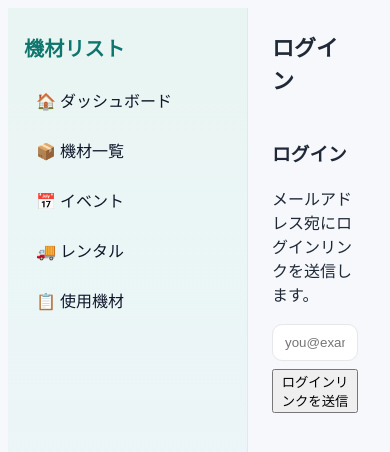
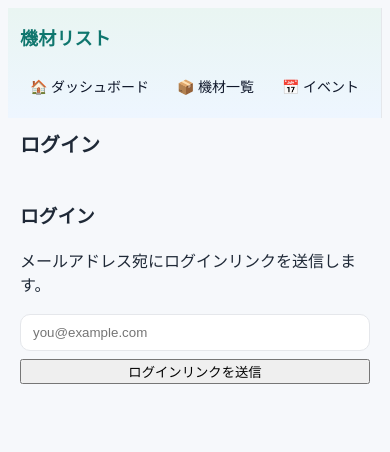
Before and after one commit to DaichiNorikane/equipment_manager, a Next.js app: page /login in a window 390 px wide. Shown: the top 452 px of the page. Built offline with nearby package versions, Linux system fonts and the light colour scheme; no server answers.

Commit message:
feat: rentals info on inventory + mobile responsive UI + categories admin

```diff
--- a/app/globals.css
+++ b/app/globals.css
@@ -69,5 +69,20 @@ label { display: block; font-size: 13px; color: var(--muted); }
 .pill.warn { background: #fef3c7; color: #92400e; border-color: #fde68a; }
 .pill.ok { background: #dcfce7; color: #065f46; border-color: #bbf7d0; }
 
+/* Responsive */
+@media (max-width: 820px) {
+  .layout { display: block; }
+  .sidebar { width: 100%; position: sticky; top: 0; z-index: 10; padding: 12px 12px; }
+  .brand { font-size: 18px; }
+  .nav { display: flex; gap: 8px; overflow-x: auto; white-space: nowrap; }
+  .nav a { padding: 8px 10px; font-size: 14px; }
+  .main { padding: 12px; }
+  .page-title { font-size: 20px; }
+  .card { padding: 12px; }
+  .toolbar { gap: 10px; }
+  .row { grid-template-columns: 1fr 110px 80px; }
+  .row.wide { grid-template-columns: 1fr 1fr 110px 80px; }
+}
+
 .section-title { font-weight: 700; margin: 8px 0; }
 .divider { border-top: 1px solid var(--border); margin: 8px 0; }
```
Also changed, not shown: app/inventory/page.tsx (+10 -5 lines).
